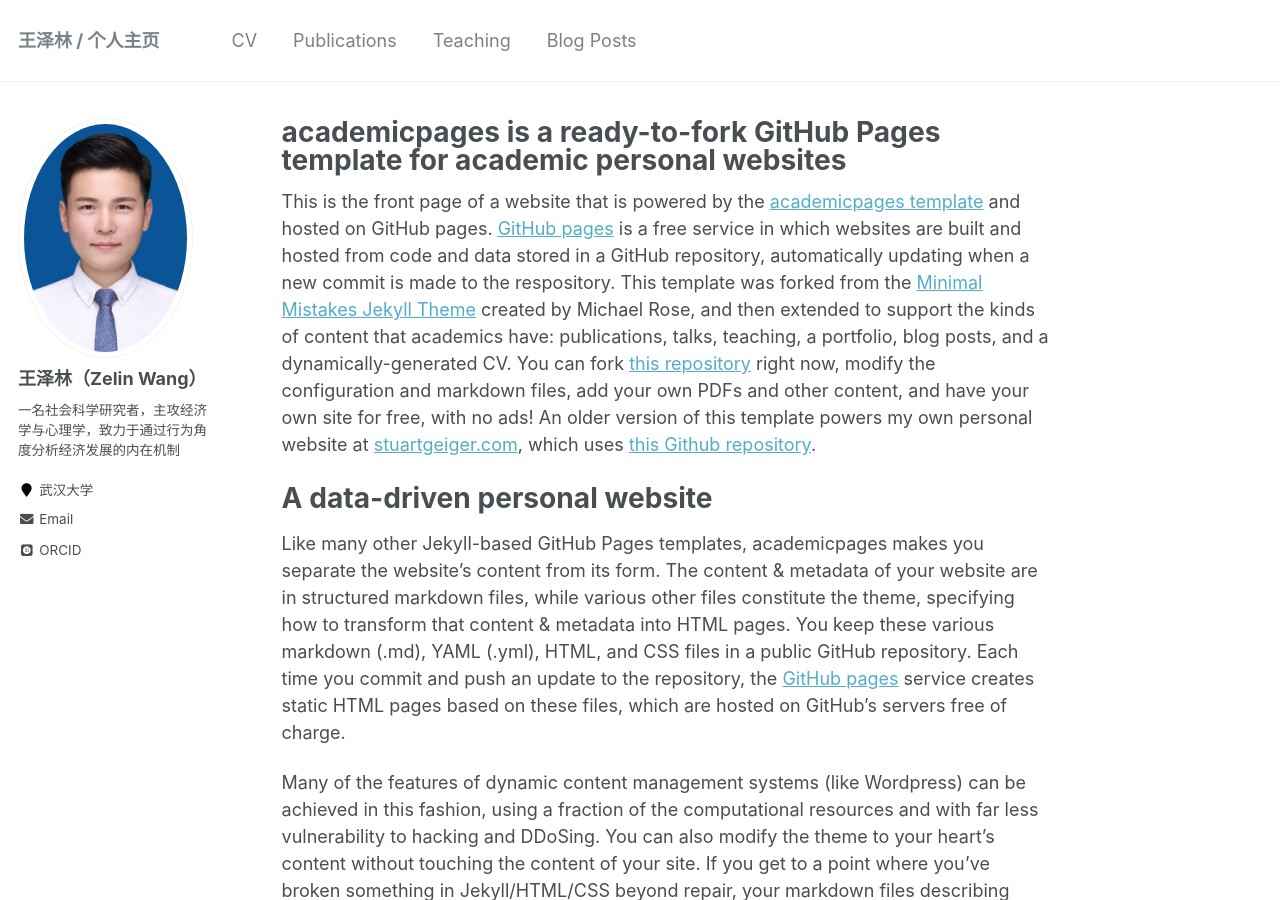
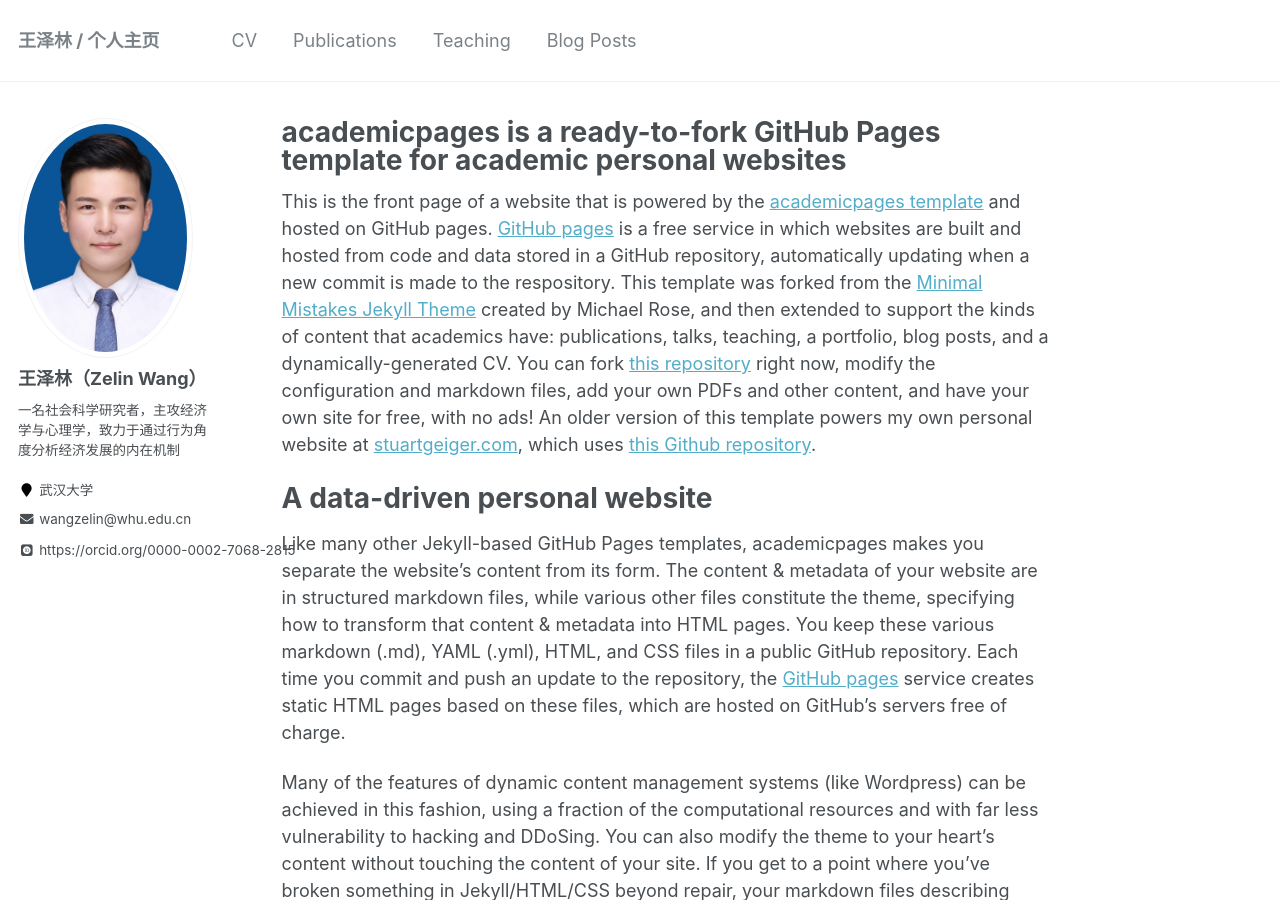
Before and after one commit to ColinWangZelin/colinwangzelin.github.io, a Jekyll site: the page built from _pages/about.md, in a window 1280 px wide and 900 px high. Built offline with Jekyll 4.4.1, drawn with Linux system fonts in a browser that asks for light colours; some web fonts are replaced.

Commit message:
Update author-profile.html

```diff
--- a/_includes/author-profile.html
+++ b/_includes/author-profile.html
@@ -32,7 +32,7 @@
         <li><a href="{{ author.uri }}"><i class="fas fa-fw fa-link" aria-hidden="true"></i> {{ site.data.ui-text[site.locale].website_label | default: "Website" }}</a></li>
       {% endif %}
       {% if author.email %}
-        <li><a href="mailto:{{ author.email }}"><i class="fas fa-fw fa-envelope" aria-hidden="true"></i> {{ site.data.ui-text[site.locale].email_label | default: "Email" }}</a></li>
+        <li><a href="mailto:{{ author.email }}"><i class="fas fa-fw fa-envelope" aria-hidden="true"></i> {{ site.data.ui-text[site.locale].email_label | default: "wangzelin@whu.edu.cn" }}</a></li>
       {% endif %}
       {% if author.keybase %}
         <li><a href="https://keybase.io/{{ author.keybase }}"><i class="fas fa-fw fa-key" aria-hidden="true"></i> Keybase</a></li>
@@ -110,7 +110,7 @@
         <li><a href="{{ author.pubmed }}"><i class="ai ai-pubmed-square ai-fw"></i> PubMed</a></li>
       {% endif %}
       {% if author.orcid %}
-        <li><a href="{{ author.orcid }}"><i class="ai ai-orcid-square ai-fw"></i> ORCID</a></li>
+        <li><a href="{{ author.orcid }}"><i class="ai ai-orcid-square ai-fw"></i> https://orcid.org/0000-0002-7068-2815</a></li>
       {% endif %}
       {% if author.impactstory %}
         <li><a href="{{ author.impactstory }}"><i class="ai ai-impactstory ai-fw"></i> Impactstory</a></li>
```
